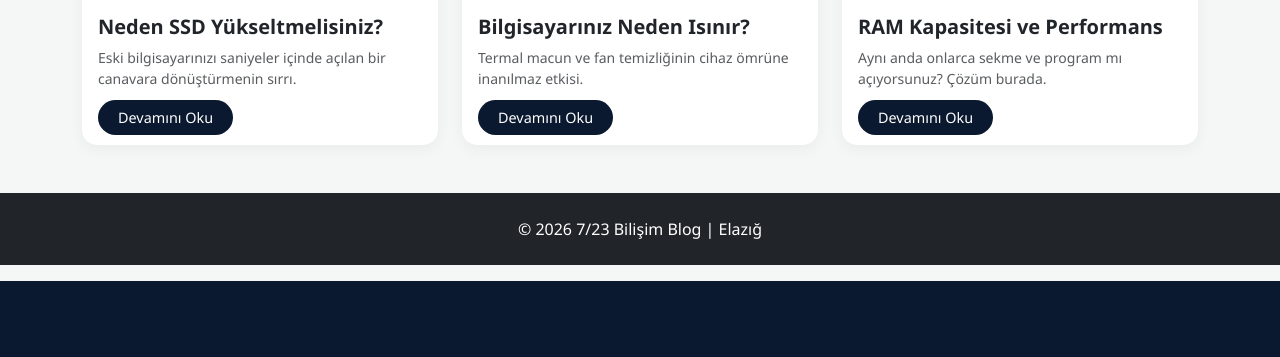
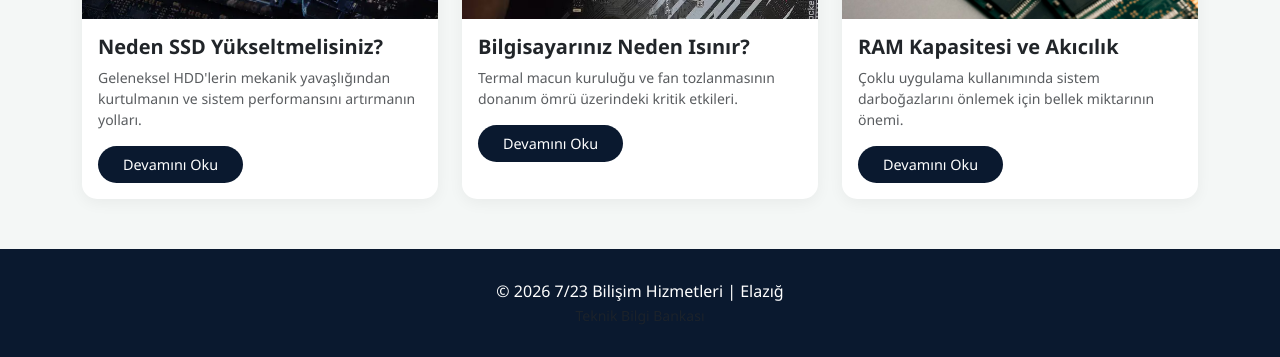
Before and after one commit to pcbatuhancetinkaya/723bilisim, a Flask app: page /blog in a window 1280 px wide. Shown: the part 519-876 px from the top of the page. Before the commit the page ends 800 px from the top, so only its background shows below. Run offline with Flask 3, Linux system fonts and the light colour scheme.

Commit message:
Update blog.html

```diff
--- a/templates/blog.html
+++ b/templates/blog.html
@@ -13,9 +13,17 @@
         .blog-header { background: var(--primary-blue); color: white; padding: 50px 0; text-align: center; }
         .blog-card { border: none; border-radius: 15px; transition: 0.3s; overflow: hidden; height: 100%; box-shadow: 0 4px 15px rgba(0,0,0,0.05); }
         .blog-card:hover { transform: translateY(-5px); box-shadow: 0 8px 25px rgba(0,0,0,0.15); }
-        .card-img-top { height: 200px; object-fit: cover; }
-        .btn-read { background-color: var(--primary-blue); color: white; border-radius: 20px; padding: 8px 20px; text-decoration: none; font-size: 0.9rem; }
+
+        /* Resimlerin kart içinde düzgün ve ölçekli durması için */
+        .card-img-top {
+            height: 220px;
+            object-fit: cover;
+            background-color: #eee; /* Resim yüklenene kadar gri alan */
+        }
+
+        .btn-read { background-color: var(--primary-blue); color: white; border-radius: 20px; padding: 8px 25px; text-decoration: none; font-size: 0.9rem; display: inline-block; transition: 0.3s; }
         .btn-read:hover { background-color: var(--electric-cyan); color: var(--primary-blue); }
+        footer { background-color: var(--primary-blue); color: white; padding: 30px 0; margin-top: 50px; }
     </style>
 </head>
 <body>
@@ -23,14 +31,17 @@
 <nav class="navbar navbar-expand-lg navbar-dark sticky-top">
     <div class="container">
         <a class="navbar-brand fw-bold" href="/">7/23 BİLİŞİM</a>
-        <a href="/" class="btn btn-outline-light btn-sm">Ana Sayfa</a>
+        <div class="ms-auto">
+            <a href="/" class="btn btn-outline-light btn-sm">Ana Sayfa</a>
+            <a href="/hizmetler" class="btn btn-outline-light btn-sm">Hizmetler</a>
+        </div>
     </div>
 </nav>
 
 <header class="blog-header">
     <div class="container">
         <h1 class="display-5 fw-bold">Teknoloji Rehberi</h1>
-        <p class="lead">Cihazlarınız hakkında bilmeniz gereken her şey, uzmanından Elazığ'a özel.</p>
+        <p class="lead">Donanım dünyası hakkında profesyonel bilgilendirme içerikleri.</p>
     </div>
 </header>
 
@@ -38,10 +49,10 @@
     <div class="row g-4">
         <div class="col-md-4">
             <div class="card blog-card">
-                <img src="https://images.unsplash.com/photo-1597872200346-a3308299e63c?q=80&w=2032&auto=format&fit=crop" class="card-img-top" alt="SSD Upgrade">
+                <img src="{{ url_for('static', filename='images/ssd_blog.jpg') }}" class="card-img-top" alt="SSD Upgrade Rehberi">
                 <div class="card-body">
                     <h5 class="fw-bold">Neden SSD Yükseltmelisiniz?</h5>
-                    <p class="text-muted small">Eski bilgisayarınızı saniyeler içinde açılan bir canavara dönüştürmenin sırrı.</p>
+                    <p class="text-muted small">Geleneksel HDD'lerin mekanik yavaşlığından kurtulmanın ve sistem performansını artırmanın yolları.</p>
                     <a href="/blog/ssd-yukseltme" class="btn-read">Devamını Oku</a>
                 </div>
             </div>
@@ -49,10 +60,10 @@
 
         <div class="col-md-4">
             <div class="card blog-card">
-                <img src="https://images.unsplash.com/photo-1591488320449-011701bb6704?q=80&w=2070&auto=format&fit=crop" class="card-img-top" alt="Bakım">
+                <img src="{{ url_for('static', filename='images/bakim_blog.jpg') }}" class="card-img-top" alt="Bilgisayar Isınma Sorunu">
                 <div class="card-body">
                     <h5 class="fw-bold">Bilgisayarınız Neden Isınır?</h5>
-                    <p class="text-muted small">Termal macun ve fan temizliğinin cihaz ömrüne inanılmaz etkisi.</p>
+                    <p class="text-muted small">Termal macun kuruluğu ve fan tozlanmasının donanım ömrü üzerindeki kritik etkileri.</p>
                     <a href="/blog/periyodik-bakim" class="btn-read">Devamını Oku</a>
                 </div>
             </div>
@@ -60,10 +71,10 @@
 
         <div class="col-md-4">
             <div class="card blog-card">
-                <img src="https://images.unsplash.com/photo-1562976540-1502c2145186?q=80&w=2061&auto=format&fit=crop" class="card-img-top" alt="RAM">
+                <img src="{{ url_for('static', filename='images/ram_blog.jpg') }}" class="card-img-top" alt="RAM Yükseltme ve Performans">
                 <div class="card-body">
-                    <h5 class="fw-bold">RAM Kapasitesi ve Performans</h5>
-                    <p class="text-muted small">Aynı anda onlarca sekme ve program mı açıyorsunuz? Çözüm burada.</p>
+                    <h5 class="fw-bold">RAM Kapasitesi ve Akıcılık</h5>
+                    <p class="text-muted small">Çoklu uygulama kullanımında sistem darboğazlarını önlemek için bellek miktarının önemi.</p>
                     <a href="/blog/ram-yukseltme" class="btn-read">Devamını Oku</a>
                 </div>
             </div>
@@ -71,9 +82,13 @@
     </div>
 </div>
 
-<footer class="bg-dark text-white text-center py-4">
-    <p class="mb-0">© 2026 7/23 Bilişim Blog | Elazığ</p>
+<footer class="text-center">
+    <div class="container">
+        <p class="mb-0">© 2026 7/23 Bilişim Hizmetleri | Elazığ</p>
+        <small class="text-muted">Teknik Bilgi Bankası</small>
+    </div>
 </footer>
 
+<script src="https://cdn.jsdelivr.net/npm/bootstrap@5.3.0/dist/js/bootstrap.bundle.min.js"></script>
 </body>
 </html>
```
